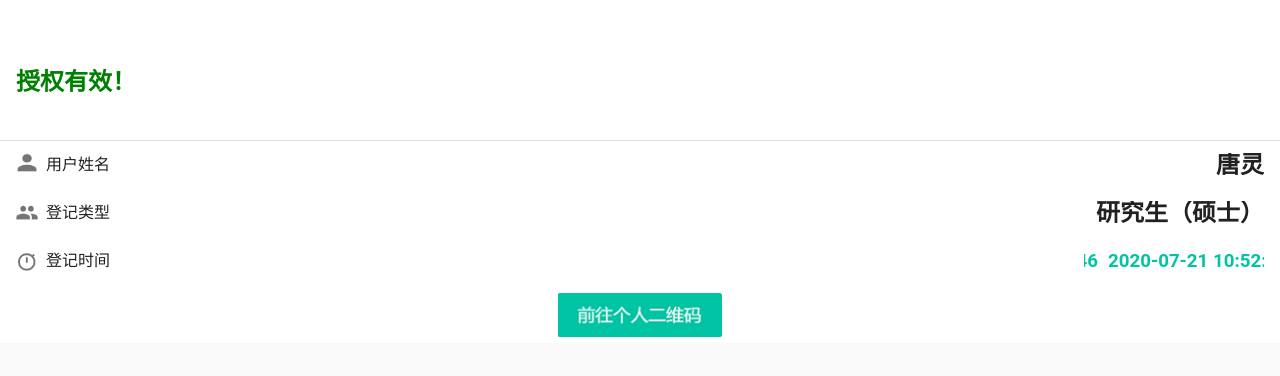
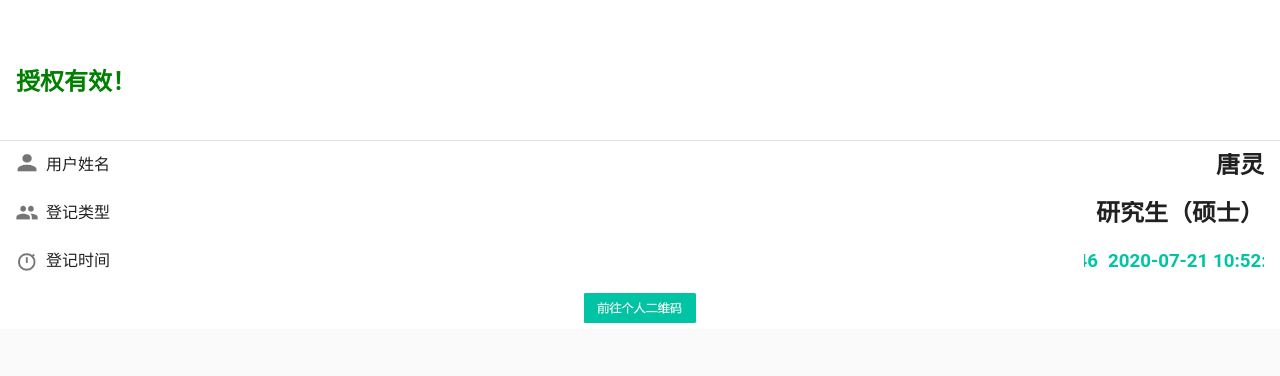
Before and after one commit to Shitao-X/uestc, a plain HTML site: page index.htm in a window 1280 px wide. Drawn offline with Linux system fonts and the light colour scheme; a web font is replaced by a local one.

Commit message:
Update index.htm

```diff
--- a/index.htm
+++ b/index.htm
@@ -171,7 +171,7 @@
                             </div>
                         </div><!----></div><!----><div data-v-477b291f="" class="v-dialog__container" style="display: block;"></div>
 			<div align="center">
-			<img src="img/qrcodeEnter.png" style="height:44px">
+			<img src="img/qrcodeEnter.png" style="height:30px">
 			</div>
                 </div>
             </div>
```
